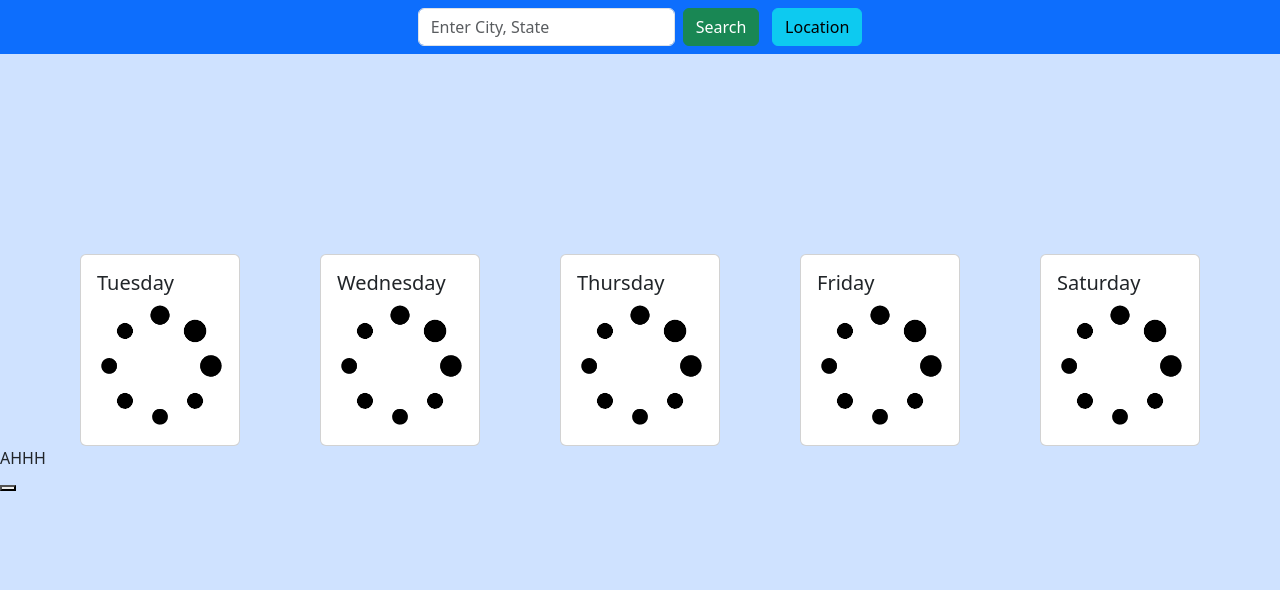
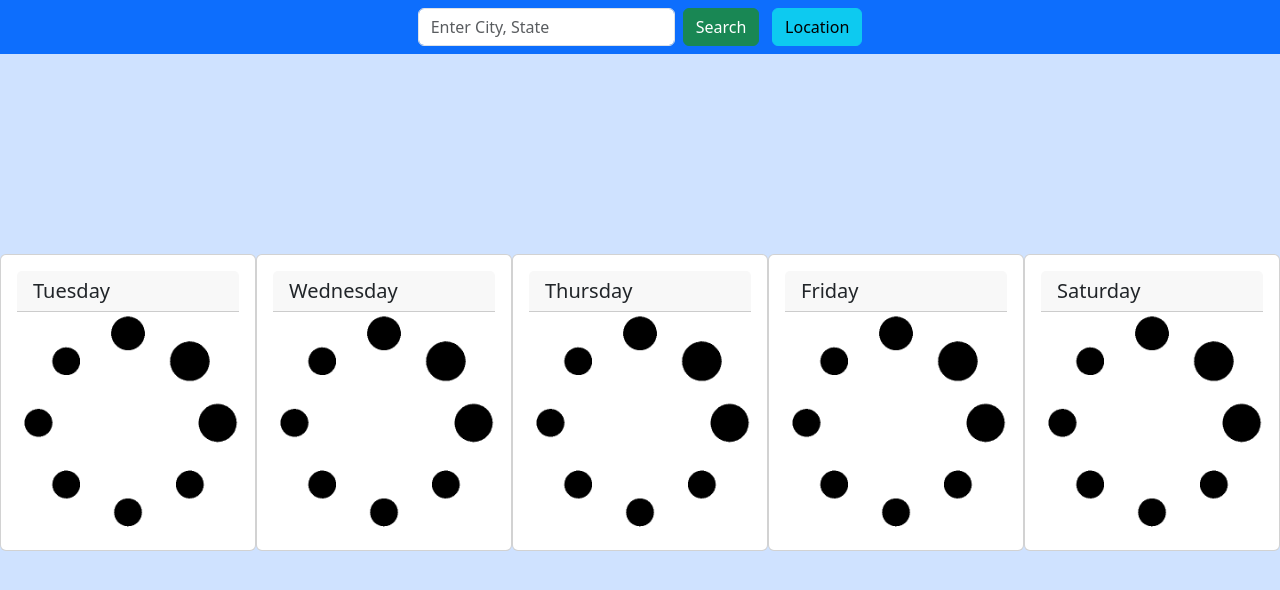
Before and after one commit to red2922/Basic-Weather-App, a plain HTML site: page index.html in a window 1280 px wide. Drawn offline with nearby package versions, Linux system fonts and the light colour scheme; no server answers.

Commit message:
Got Data to load correctly

```diff
--- a/index.html
+++ b/index.html
@@ -39,9 +39,9 @@
     </nav>
 
     <div id="content" class="d-flex justify-content-evenly">
-      <div class="card weatherCards h-100">
+      <div class="card weatherCards h-100 w-auto">
         <div class="card-body">
-          <h5 id="card1" class="card-title"></h5>
+          <h5 id="card1" class="card-header"></h5>
           <p id="card-1-text" class="card-text">
             <img
               class="card-img"
@@ -51,9 +51,9 @@
           </p>
         </div>
       </div>
-      <div class="card weatherCards h-100">
+      <div class="card weatherCards h-100 w-auto">
         <div class="card-body">
-          <h5 id="card2" class="card-title"></h5>
+          <h5 id="card2" class="card-header"></h5>
           <p id="card-2-text" class="card-text">
             <img
               class="card-img"
@@ -63,9 +63,9 @@
           </p>
         </div>
       </div>
-      <div class="card weatherCards h-100">
+      <div class="card weatherCards h-100 w-auto">
         <div class="card-body">
-          <h5 id="card3" class="card-title"></h5>
+          <h5 id="card3" class="card-header"></h5>
           <p id="card-3-text" class="card-text">
             <img
               class="card-img"
@@ -75,9 +75,9 @@
           </p>
         </div>
       </div>
-      <div class="card weatherCards h-100">
+      <div class="card weatherCards h-100 w-auto">
         <div class="card-body">
-          <h5 id="card4" class="card-title"></h5>
+          <h5 id="card4" class="card-header"></h5>
           <p id="card-4-text" class="card-text">
             <img
               class="card-img"
@@ -87,9 +87,9 @@
           </p>
         </div>
       </div>
-      <div class="card weatherCards h-100">
+      <div class="card weatherCards h-100 w-auto">
         <div class="card-body">
-          <h5 id="card5" class="card-title"></h5>
+          <h5 id="card5" class="card-header"></h5>
           <p id="card-5-text" class="card-text">
             <img
               class="card-img"
@@ -100,9 +100,6 @@
         </div>
       </div>
     </div>
-    <div id="testing">AHHH</div>
-
-    <button onclick="updateUI()"></button>
 
     <script src="script.js"></script>
   </body>
--- a/script.js
+++ b/script.js
@@ -21,10 +21,14 @@ async function getWeatherData() {
     if (!response.ok) {
       throw new Error(`Response status: ${response.status}`);
     }
-    weatherData = await response.json();
+    return response.json();
   } catch (error) {
-    console.error(error.message);
+    console.error("Error fetching weather data:", error.message);
   }
+}
+
+async function setWeatherData() {
+  weatherData = await getWeatherData();
 }
 
 function setWeekDayCards() {
@@ -39,7 +43,9 @@ function setWeatherUI() {
   for (let i = 0; i < 5; i++) {
     document.getElementById(`card-${i + 1}-text`).innerHTML = `<div>High: ${
       weatherData.daily.temperature_2m_max[i + 1]
-    }</div><div>Low: ${weatherData.daily.temperature_2m_min[i + 1]}</div>`;
+    } °F</div><div>Low: ${
+      weatherData.daily.temperature_2m_min[i + 1]
+    }</div> °F`;
   }
 }
 
@@ -48,22 +54,18 @@ function getLocation() {
     navigator.geolocation.getCurrentPosition((position) => {
       latitude = position.coords.latitude;
       longitude = position.coords.longitude;
-      updateUI();
+      //updateUI();
     });
   } else {
     alert("Not able to get the current location");
   }
 }
 
-function updateUI() {
-  console.log(weatherData);
-  getWeatherData();
+async function updateUI() {
+  await setWeatherData();
   setWeekDayCards();
   setWeatherUI();
 }
 
 //Main Running Stuff
-window.onload = () => {
-  getWeatherData();
-};
 updateUI();
```
